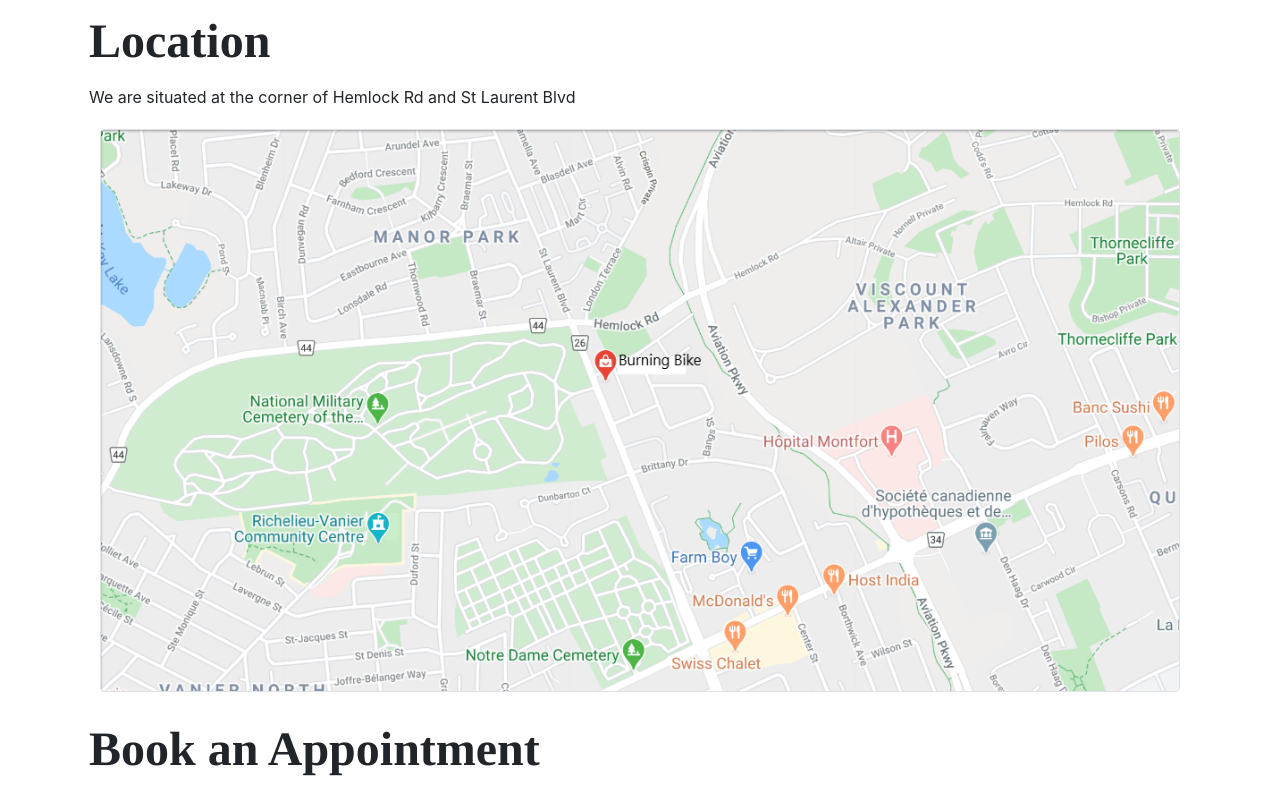
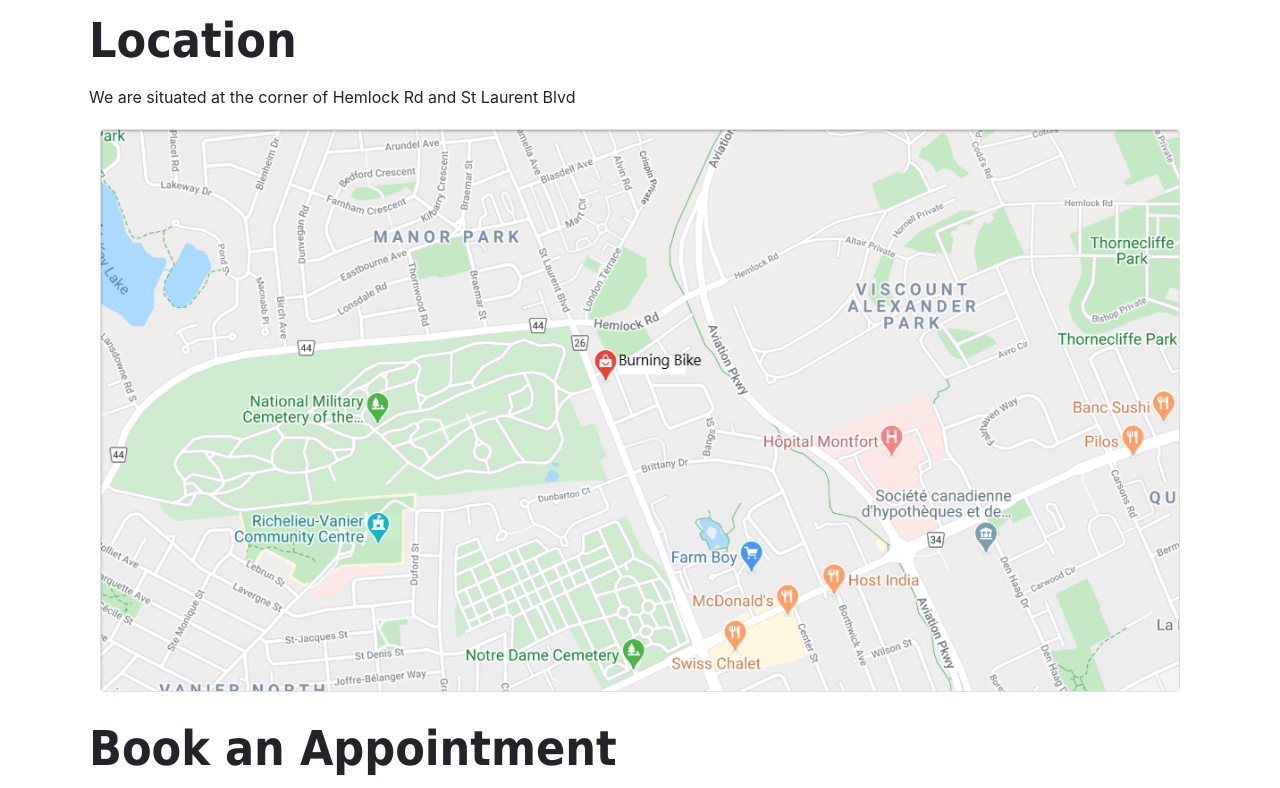
Before and after one commit to Tlapr231/SEG3525-Lab4, a plain HTML site: page index.html in a window 1280 px wide. Shown: the part 1260-2048 px from the top of the page. Drawn offline with nearby package versions, Linux system fonts and the light colour scheme.

Commit message:
changed fonts

```diff
--- a/CSS/style.css
+++ b/CSS/style.css
@@ -12,7 +12,7 @@
 }
 
 h2 {
-   font-family: Didot, Times, serif;
+   font-family: Tahoma, Geneva, sans-serif;
    font-size: 3em;
    font-weight: bold;
 }
```
